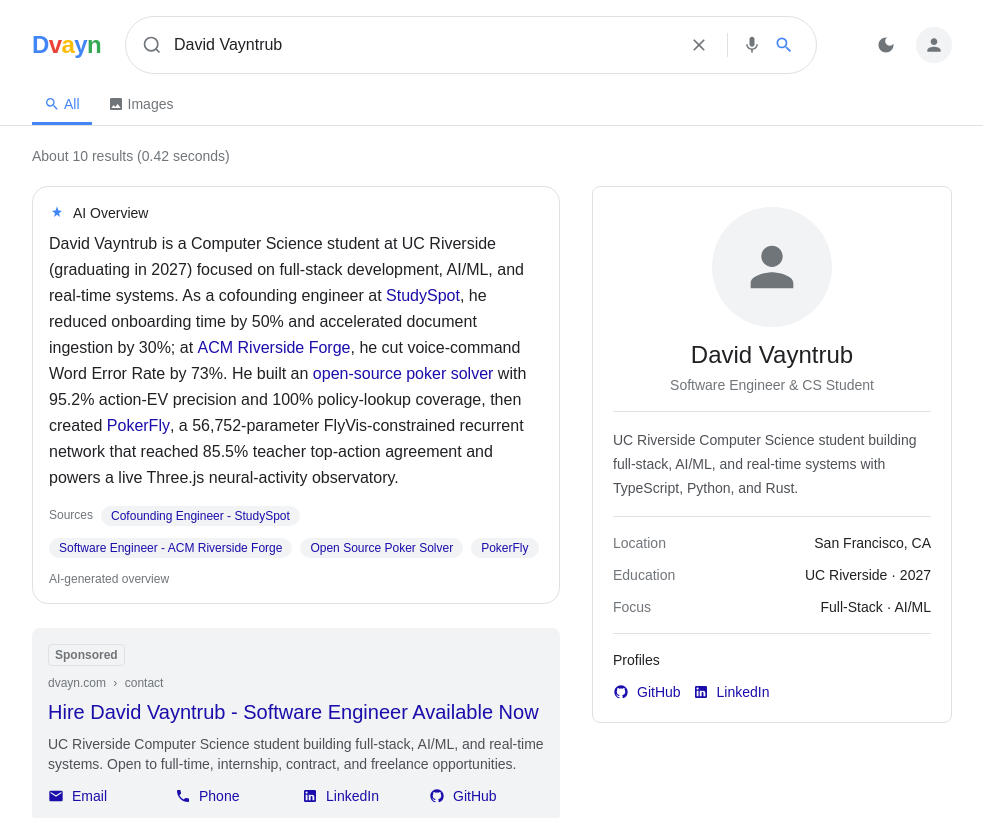
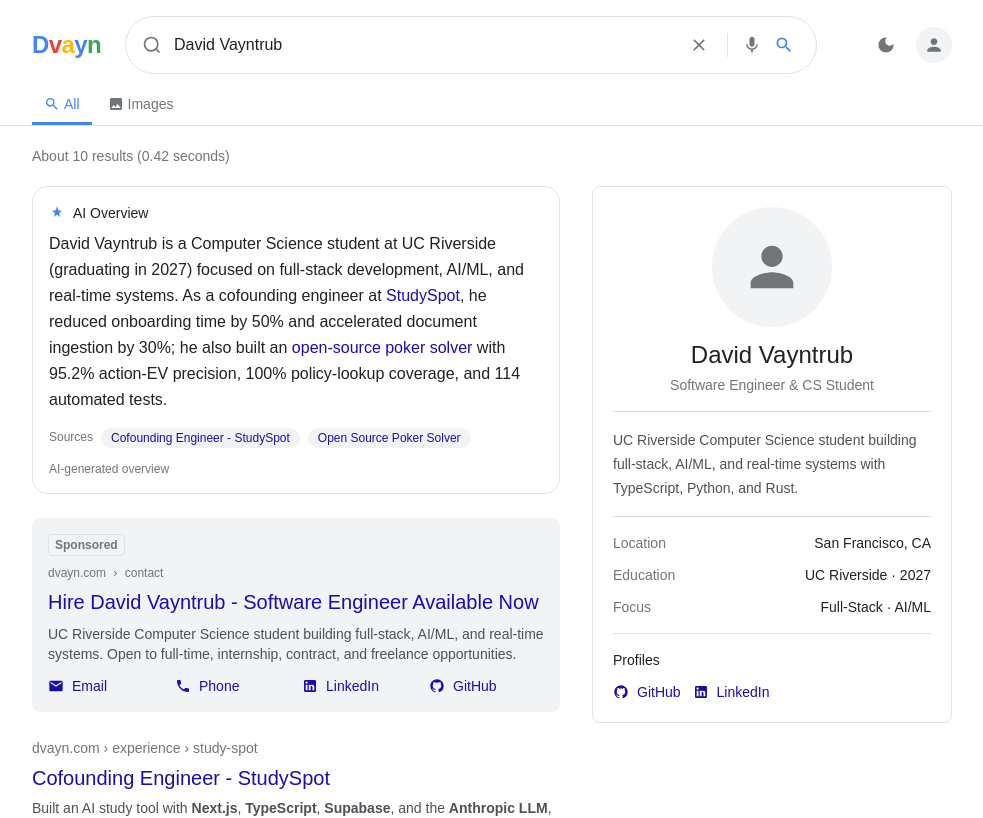
Before and after one commit to davidvayn/website, a Next.js app: page / in a window 1280 px wide. Shown: the top 818 px of the page, without its empty margins (148-1131 px from the left). Built offline with nearby package versions, Linux system fonts and the light colour scheme.

Commit message:
Shortened AI Gen result

```diff
--- a/src/app/page.tsx
+++ b/src/app/page.tsx
@@ -24,7 +24,7 @@
 // Link tokens ([text](id)) resolve to real URLs in AiOverview, exactly like a
 // live answer — so the landing view shows inline links + Sources chips for free.
 const DEFAULT_OVERVIEW =
-  "David Vayntrub is a Computer Science student at UC Riverside (graduating in 2027) focused on full-stack development, AI/ML, and real-time systems. As a cofounding engineer at [StudySpot](exp-1), he reduced onboarding time by 50% and accelerated document ingestion by 30%; at [ACM Riverside Forge](exp-2), he cut voice-command Word Error Rate by 73%. He built an [open-source poker solver](project-4) with 95.2% action-EV precision and 100% policy-lookup coverage, then created [PokerFly](project-5), a 56,752-parameter FlyVis-constrained recurrent network that reached 85.5% teacher top-action agreement and powers a live Three.js neural-activity observatory.";
+  "David Vayntrub is a Computer Science student at UC Riverside (graduating in 2027) focused on full-stack development, AI/ML, and real-time systems. As a cofounding engineer at [StudySpot](exp-1), he reduced onboarding time by 50% and accelerated document ingestion by 30%; he also built an [open-source poker solver](project-4) with 95.2% action-EV precision, 100% policy-lookup coverage, and 114 automated tests.";
 const BROAD_TERMS = ["david", "vayntrub", "david vayntrub"];
 
 function SearchResults() {
```
